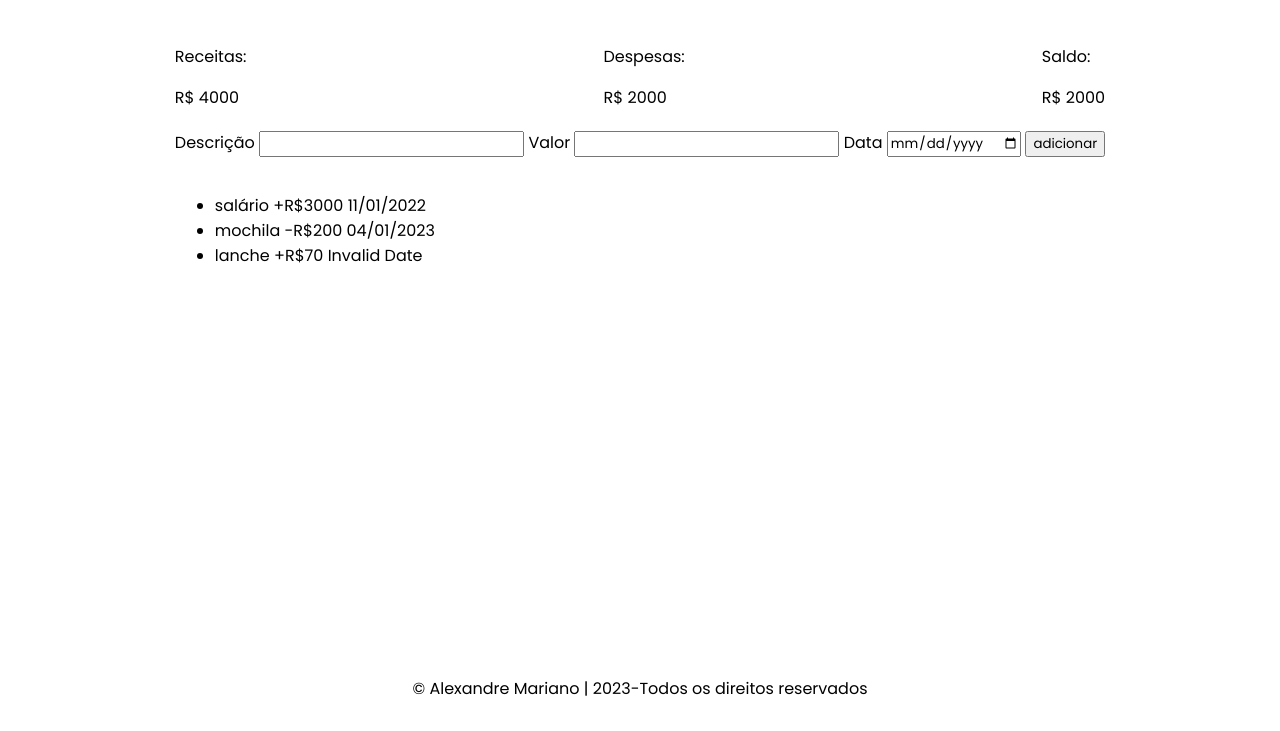
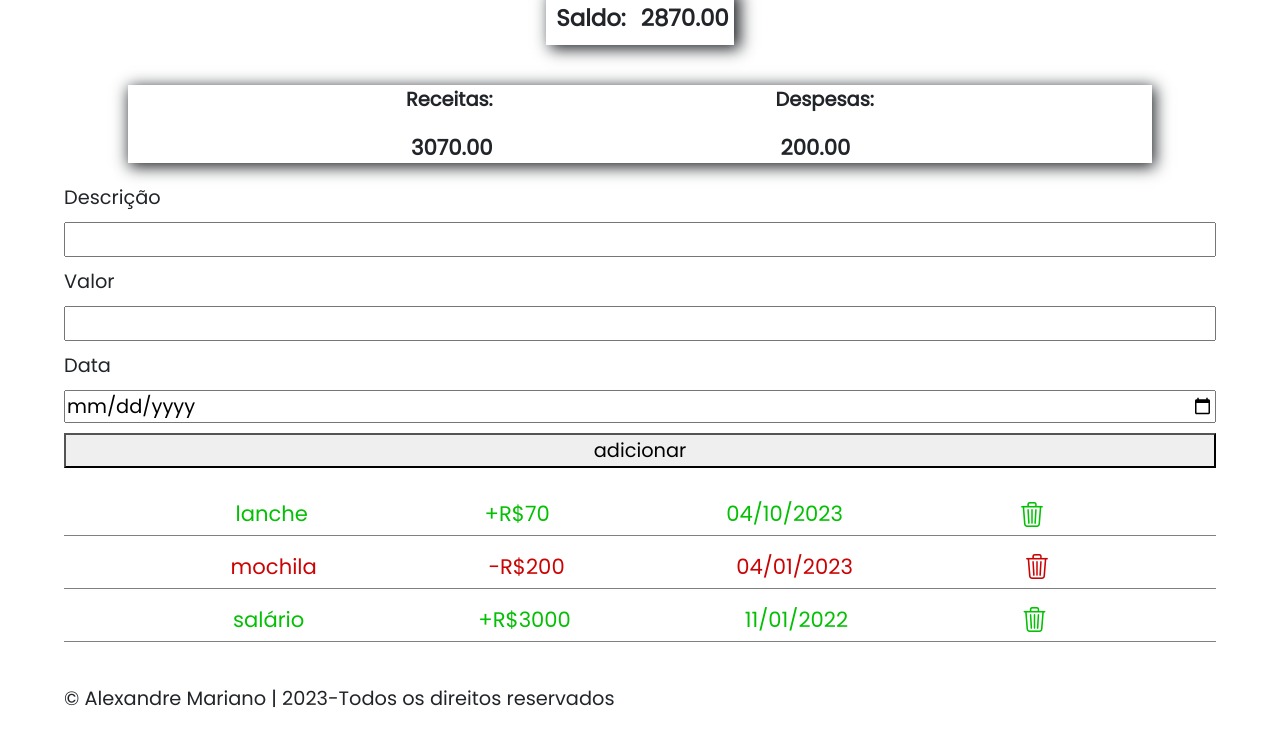
Before and after one commit to alexandreSouza31/control-of-expenses, a plain HTML site: page index.html in a window 1280 px wide. Shown: the part 91-822 px from the top of the page. Drawn offline with nearby package versions, Linux system fonts and the light colour scheme.

Commit message:
::sparkles: feat: will update total expenses minus income

```diff
--- a/index.html
+++ b/index.html
@@ -7,7 +7,16 @@
     <link rel="preconnect" href="https://fonts.googleapis.com">
 <link rel="preconnect" href="https://fonts.gstatic.com" crossorigin>
 <link href="https://fonts.googleapis.com/css2?family=Poppins:wght@200;400&family=Ubuntu:ital,wght@0,300;0,400;0,500;0,700;1,300;1,400;1,500;1,700&display=swap" rel="stylesheet">
-    <link rel="stylesheet" href="style/style.css">
+<!--start bootstrap-->
+<link
+href="https://cdn.jsdelivr.net/npm/bootstrap@5.3.0-alpha3/dist/css/bootstrap.min.css"
+rel="stylesheet"
+integrity="sha384-KK94CHFLLe+nY2dmCWGMq91rCGa5gtU4mk92HdvYe+M/SXH301p5ILy+dN9+nJOZ"
+crossorigin="anonymous">
+<link rel="stylesheet"
+href="https://cdn.jsdelivr.net/npm/bootstrap-icons@1.10.4/font/bootstrap-icons.css">
+<!--end bootstrap-->
+<link rel="stylesheet" href="style/style.css">
     <script src="/script/script.js" defer></script>
     <link rel="icon" type="image/png" sizes="32x32" href="./image/example.jpg">
     <title>control of expenses</title>
@@ -17,6 +26,10 @@
         <h1>Controle de Despesas</h1>
     </header>
     <main>
+        <div class="container-total">
+            <p>Saldo: </p>
+            <span class="balance">R$ 2000</span>
+        </div>
         <section class="container-incomes-exepenses">
             <div class="incomes">
                 <p class="incomes-p" title="o que está chegando de dinheiro">Receitas: </p>
@@ -26,10 +39,7 @@
                 <p class="expenses-p" title="o que está sendo descontado do dinheiro">Despesas: </p>
                 <span class="total-expenses">R$ 2000</span>
             </div>
-            <div class="container-total">
-                <p>Saldo: </p>
-                <span class="balance">R$ 2000</span>
-            </div>
+
         </section>
 
         <form action="#" class="container-add-transactions">
@@ -52,5 +62,11 @@
     <footer>
         <p class="copyright">&copy Alexandre Mariano | 2023-Todos os direitos reservados</p>
     </footer>
+    <!--script do bootstrap-->
+    <script
+        src="https://cdn.jsdelivr.net/npm/bootstrap@5.3.0-alpha3/dist/js/bootstrap.bundle.min.js"
+        integrity="sha384-ENjdO4Dr2bkBIFxQpeoTz1HIcje39Wm4jDKdf19U8gI4ddQ3GYNS7NTKfAdVQSZe"
+        crossorigin="anonymous">
+    </script>
 </body>
 </html>
--- a/script/script.js
+++ b/script/script.js
@@ -1,4 +1,8 @@
 //referenciar os elementos do html no js
+let total_incomes = document.querySelector(".total-incomes");
+let total_expenses = document.querySelector(".total-expenses");
+let balance = document.querySelector(".balance");
+
 let input_description = document.querySelector(".description");
 let input_amount = document.querySelector(".amount");
 let input_date = document.querySelector(".date");
@@ -8,10 +12,12 @@ let trash = `<i class="bi bi-trash3"></i>`;
 
 
 //criar uma array fictícia, chumbada inicialmente
-let dataTransactions = [
-    {id: 1, description: "salário", amount: 3000, date:"01-11-2022"},
-    {id: 2, description: "mochila", amount: -200, date:"01-04-2023"},
-    {id: 3, description: "lanche", amount: 70, date:"19-04-2023"}
+let data_transactions = [
+    { id: 1, description: "salário", amount: 3000, date: "01-11-2022" },
+    { id: 2, description: "mochila", amount: -200, date: "01-04-2023" },
+
+    { id: 3, description: "lanche", amount: 70, date: "10-04-2023" },
+
 ]
 
 const add_transaction = transaction => {
@@ -25,15 +31,36 @@ const add_transaction = transaction => {
 
     li.innerHTML =
         `
-            ${transaction.description}  <span>  ${operator}R$${amount_operator} ${formatDate(transaction.date)} ${trash}</span>
+        <span class='span-description'>${transaction.description}</span><span>${operator}R$${amount_operator}</span> <span>${formatDate(transaction.date)}</span> <span>${trash}</span>
         `
     ul.prepend(li);//prepend: mais nova em cima. append: mais antigas em cima
 }
 
-add_transaction(dataTransactions[2])
-add_transaction(dataTransactions[1])
-add_transaction(dataTransactions[0])
 
+const updateBalance = () => {//atualiza as informações gerais de despesas e receitas
+    const transactions_amounts = data_transactions
+        .map(transaction => transaction.amount);
+    const total_amount = transactions_amounts//soma entradas e saídas
+        .reduce((accumulator, transaction) => accumulator + transaction, 0)
+        .toFixed(2);
+    balance.innerHTML = total_amount;
+    const income_amount = transactions_amounts
+        .filter(value => value > 0)//soma só as entradas(maior que zero)
+        .reduce((accumulator, value) => accumulator + value, 0)
+        .toFixed(2);
+    total_incomes.innerHTML = income_amount;
+    const income_expense = Math.abs(transactions_amounts
+        .filter(value => value <= 0)//soma só as saídas(menor ou igual a zero)
+        .reduce((accumulator, value) => accumulator + value, 0))
+        .toFixed(2);
+    total_expenses.innerHTML = income_expense;
+}
+updateBalance()
+
+const init = () => {
+    data_transactions.forEach(add_transaction)
+}
+init()
 
 function formatDate(date) {
     return new Date(date).toLocaleDateString('pt-BR', { timeZone: 'UTC' });
--- a/style/style.css
+++ b/style/style.css
@@ -1,21 +1,125 @@
+/* other devices */
+@charset "UTF-8";
+
     * {
         font-family: 'Poppins', sans-serif;
+        font-size: 1.1rem;
+        box-sizing: border-box;
     }
 
     body {
         display: flex;
         flex-direction: column;
+        align-items: center;
+        width: 100vw;
         height: 100vh;
-    align-items: center;
-    justify-content: center;
     }
 
     main {
         flex-grow: 1;
+        display: flex;
+        flex-direction: column;
+        align-items: center;
+
     }
 
-section {
+    .container-total{
         display: flex;
+        align-items: baseline;
+        box-shadow: 5px 3px 15px 1px;
+        font-weight: bold;
+        margin: 20px auto;
+    }
+
+    .container-total p{
+        margin: 10px 10px;
+        font-size: 1.3rem;
+    }
+
+    .container-total span{
+        font-size: 1.3rem;
+    }
+
+    .container-incomes-exepenses {
+        display: flex;
+        flex-direction: row;
+        justify-content: space-evenly;
+        width: 80vw;
+        margin: 30px  auto;
+        box-shadow: 2px 3px 15px 1px;
+        font-weight: bold;
+        margin: 20px auto;
+    }
+
+    .container-add-transactions{
+        display: flex;
+        flex-direction: column;
+        justify-content: center;
+        width: 90vw;
+        margin: 0 auto;
+    }
+
+    .container-add-transactions input{
+        margin: 10px 0;
+    }
+
+    .container-show-transactions {
+        display: flex;
+        flex-direction: column;
         justify-content: space-between;
         margin: 20px auto;
+        width: 100vw;
+
     }
+
+    ul {
+        padding: 0;
+        display: flex;
+        flex-direction: column;
+        justify-content: center;
+
+
+    }
+
+    li {
+        list-style: none;
+        display: flex;
+        flex-direction: row;
+        justify-content: space-evenly;
+        align-items: center;
+        margin: 5px auto;
+        width: 90vw;
+        border-bottom: 1px solid grey;
+
+    }
+
+    li:hover {
+        opacity: 0.8;
+        cursor: pointer;
+    }
+
+    span{
+        font-size: 1.2rem;
+        padding: 5px;
+    }
+
+    .span-description{
+        word-break: break-all;
+    }
+    .minus {
+        color: rgb(202, 4, 4);
+    }
+
+    .plus {
+        color: #04c004;
+    }
+
+    .bi {
+        display: flex;
+        float: right;
+        font-size: 25px;
+    }
+
+    footer{
+        width: 90vw;
+    }
```
Lines whose indentation alone changed are shown as unchanged.
